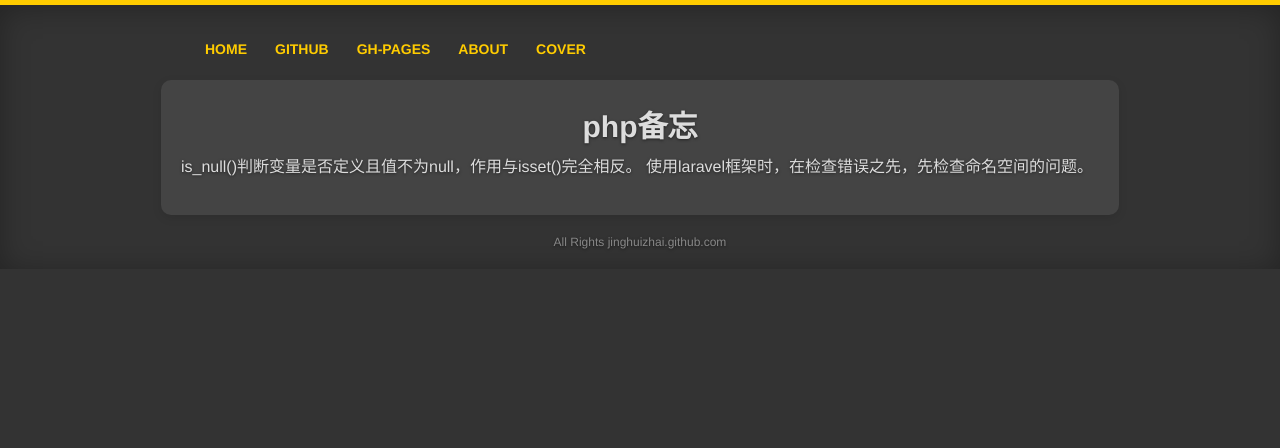
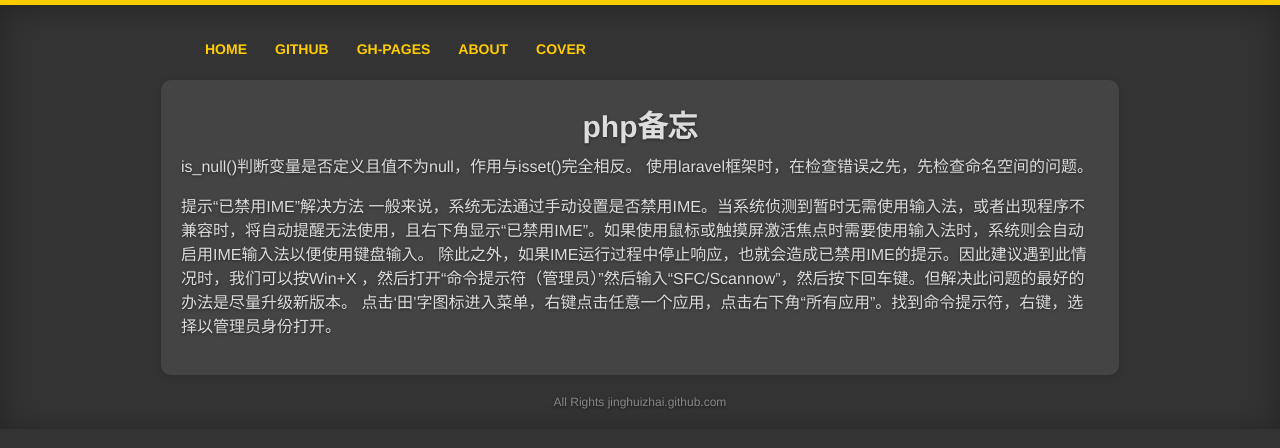
Before and after one commit to jinghuizhai/blog, a Jekyll site: the page built from _posts/2016-4-6-php-note.md, in a window 1280 px wide. Shown: the top 448 px of the page. Built offline with Jekyll 4.4.1, drawn with Linux system fonts in a browser that asks for light colours.

Commit message:
Update 2016-4-6-php-note.md

```diff
--- a/_posts/2016-4-6-php-note.md
+++ b/_posts/2016-4-6-php-note.md
@@ -5,3 +5,13 @@ title: php备忘
 # php备忘
 is_null()判断变量是否定义且值不为null，作用与isset()完全相反。
 使用laravel框架时，在检查错误之先，先检查命名空间的问题。
+<p>
+提示“已禁用IME”解决方法
+
+一般来说，系统无法通过手动设置是否禁用IME。当系统侦测到暂时无需使用输入法，或者出现程序不兼容时，将自动提醒无法使用，且右下角显示“已禁用IME”。如果使用鼠标或触摸屏激活焦点时需要使用输入法时，系统则会自动启用IME输入法以便使用键盘输入。
+
+除此之外，如果IME运行过程中停止响应，也就会造成已禁用IME的提示。因此建议遇到此情况时，我们可以按Win+X ，然后打开“命令提示符（管理员）”然后输入“SFC/Scannow”，然后按下回车键。但解决此问题的最好的办法是尽量升级新版本。
+
+点击‘田’字图标进入菜单，右键点击任意一个应用，点击右下角“所有应用”。找到命令提示符，右键，选择以管理员身份打开。
+
+</p>
```
